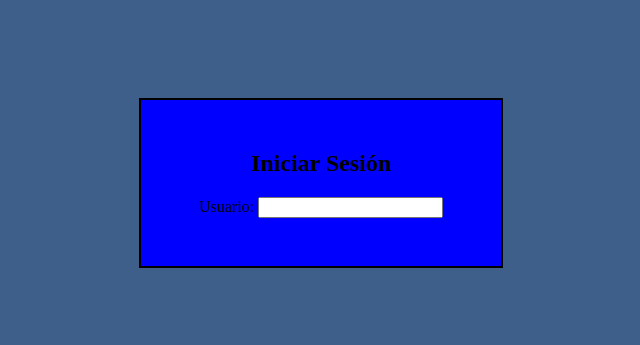
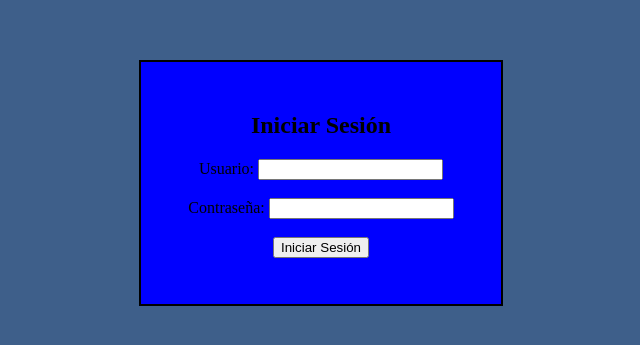
Before and after one commit to Kevinland14/prueba1, a plain HTML site: page 03-iniciarsesion.html in a window 1280 px wide. Shown: the part 137-482 px from the top of the page, without its empty margins (319-959 px from the left). Drawn offline with Linux system fonts and the light colour scheme.

Commit message:
Update 03-iniciarsesion.html

```diff
--- a/03-iniciarsesion.html
+++ b/03-iniciarsesion.html
@@ -1,4 +1,3 @@
-<!DOCTYPE html>
 <html lang="es">
 <head>
   <meta charset="UTF-8">
@@ -11,6 +10,9 @@
   <form onsubmit="event.preventDefault(); iniciarSesion();">
     <label for="usuario">Usuario:</label>
     <input type="text" id="usuario" name="usuario" required><br><br>
+     <label for="contrasena">Contraseña:</label>
+    <input type="password" id="contrasena" name="contrasena" required><br><br>
+   <button type="submit">Iniciar Sesión</button>
 </div>
   </form>
 </body>
```
